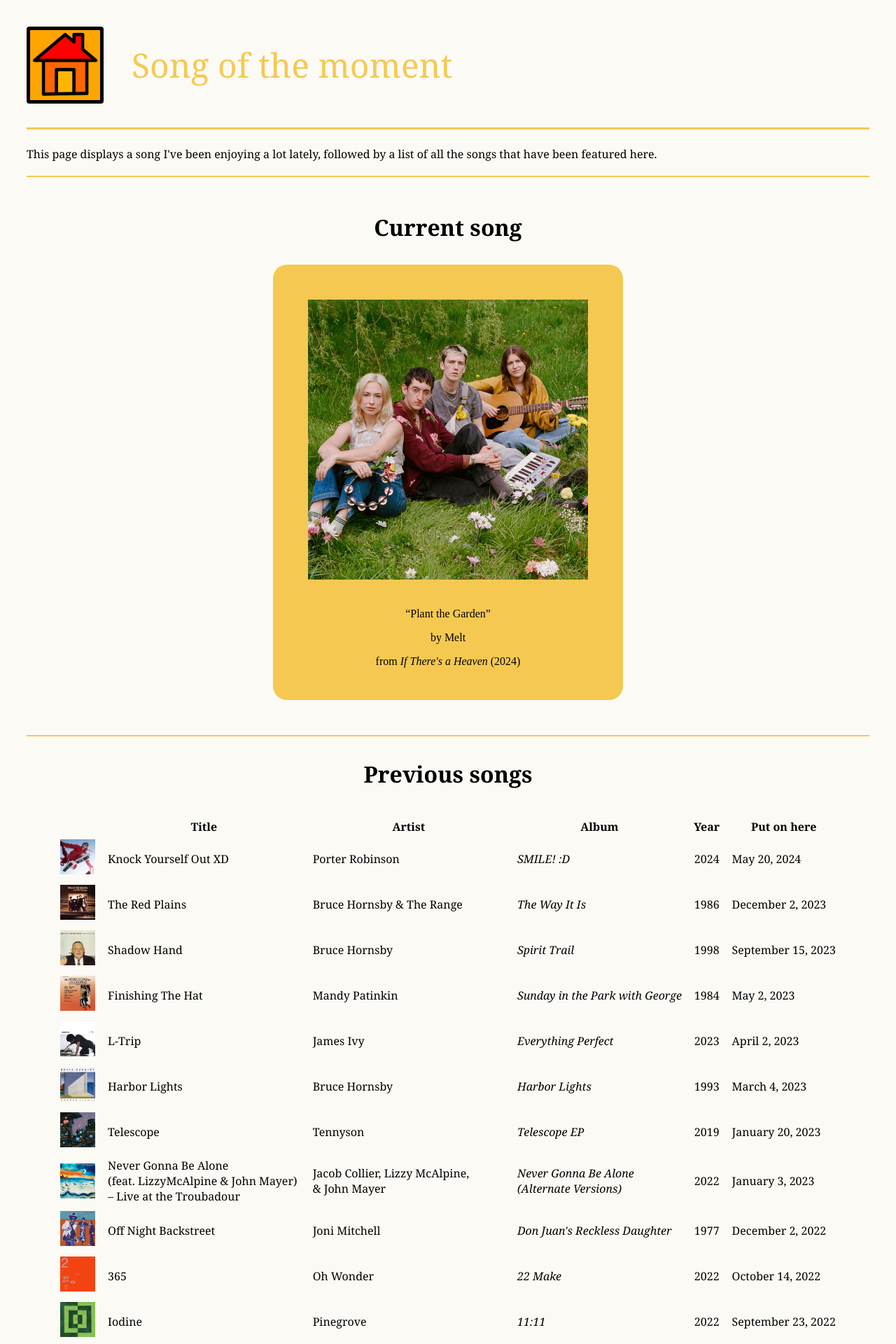
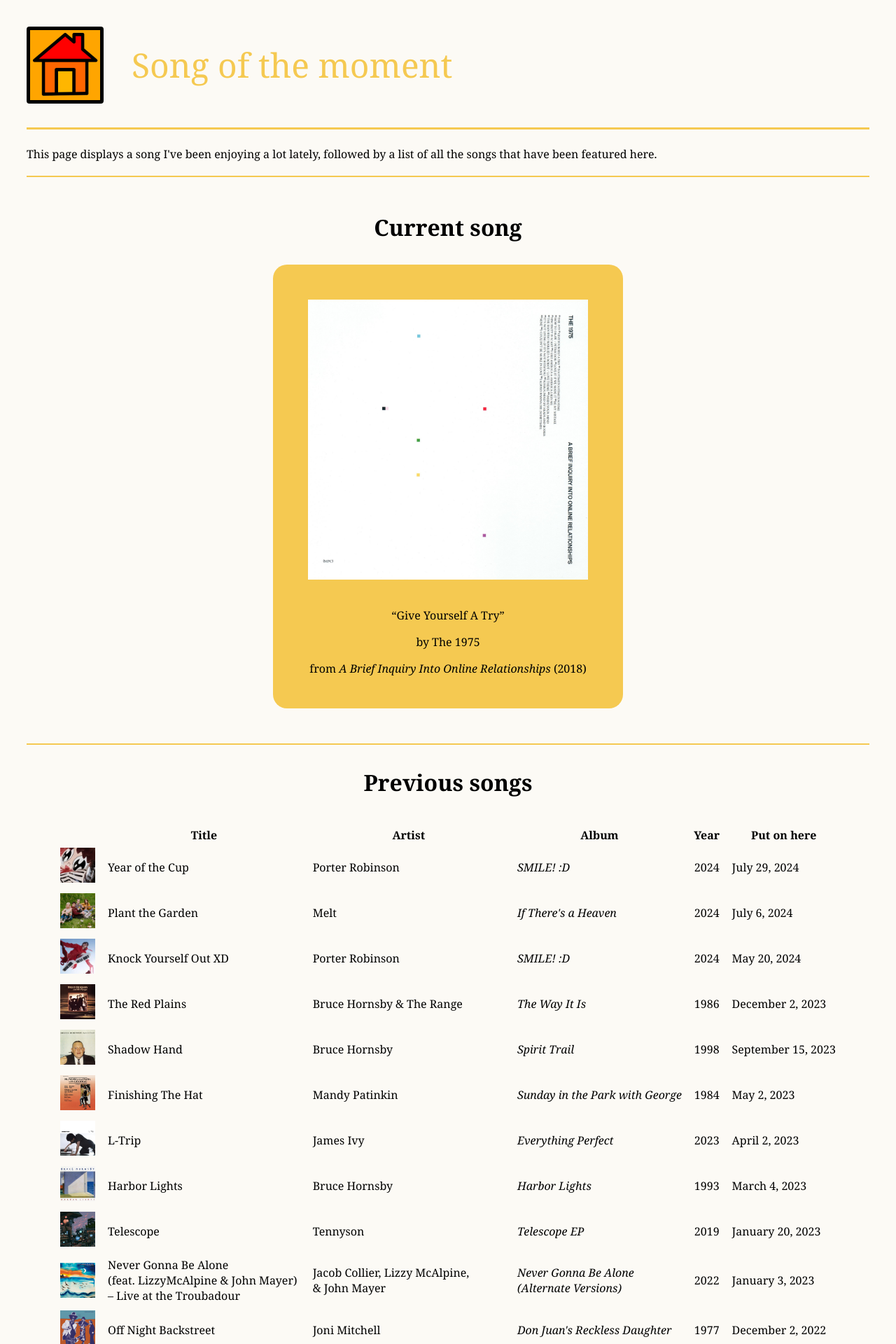
Before and after one commit to russotiro/russotiro.github.io, a Jekyll site: the page built from sotm/index.html, in a window 1280 px wide. Shown: the top 1920 px of the page at 70% size. Built offline with Jekyll 4.4.1, drawn with Linux system fonts in a browser that asks for light colours.

Commit message:
POTM and SOTM Jul 2024

```diff
--- a/assets/css/styles.css
+++ b/assets/css/styles.css
@@ -246,7 +246,7 @@ a.hide-link {
 }
 
 .the-info p {
-    font-family: "Century Schoolbook", Century, serif;
+    font-family: "Century Schoolbook", Georgia, Century, serif;
 }
 
 table.sotm-table {
--- a/potm/2024/index.html
+++ b/potm/2024/index.html
@@ -6,6 +6,10 @@ code: potm
 <div class="potm">
     <p>Some months have bonus pictures. Click a month's picture to access its bonus page, if it exists!</p>
     <hr style="height: 2.5px; margin-top: 25px">
+
+    <h4>July 2024</h4>
+    <img src="/assets/img/potm/Vine building.jpeg">
+    <hr>
 
     <h4>June 2024</h4>
     <img src="/assets/img/potm/goose house.JPEG">
--- a/sotm/index.html
+++ b/sotm/index.html
@@ -11,15 +11,15 @@ code: sotm
     <hr class="divider">
     <h3>Current song</h3>
     <div class="the-sotm">
-        <a href="https://www.youtube.com/watch?v=YVA40lT824w">
-            <img class="the-art" src="/assets/img/sotm/melt_if_there's_a_heaven.jpg" alt="Album art for song of the moment">
+        <a href="https://www.youtube.com/watch?v=zUzBfBqbSmc">
+            <img class="the-art" src="/assets/img/sotm/the_1975_a_brief_inquiry_into_online_relationships.png" alt="Album art for song of the moment">
         </a>
         <div class="the-info">
-            <p>&#8220;Plant the Garden&#8221;</p>
-            <p>by Melt</p>
-            <p>from <em>If There's a Heaven</em> (2024)</p>
+            <p>&#8220;Give Yourself A Try&#8221;</p>
+            <p>by The 1975</p>
+            <p>from <em>A Brief Inquiry Into Online Relationships</em> (2018)</p>
         </div>
-        <!-- July 6, 2024 -->
+        <!-- August 5, 2024 -->
     </div>
 
     <hr style="margin-top: 50px; height: 2px;">
@@ -36,7 +36,23 @@ code: sotm
             <th>Put on here</th>
         </tr>
         <tr>
-            <td><a href="https://www.youtube.com/watch?v=lzMkFIw8ETM"><img src="/assets/img/sotm/porter_robinson_smile!__d.jpg" alt="Album art for sotm"></a></td>
+            <td><a href="https://www.youtube.com/watch?v=IlRTPI8YO7o"><img src="/assets/img/sotm/porter_robinson_smile!__d.webp" alt="Album art for sotm"></a></td>
+            <td>Year of the Cup</td>
+            <td>Porter Robinson</td>
+            <td><em>SMILE! :D</em></td>
+            <td>2024</td>
+            <td>July 29, 2024</td>
+        </tr>
+        <tr>
+            <td><a href="https://www.youtube.com/watch?v=YVA40lT824w"><img src="/assets/img/sotm/melt_if_there's_a_heaven.jpg" alt="Album art for sotm"></a></td>
+            <td>Plant the Garden</td>
+            <td>Melt</td>
+            <td><em>If There's a Heaven</em></td>
+            <td>2024</td>
+            <td>July 6, 2024</td>
+        </tr>
+        <tr>
+            <td><a href="https://www.youtube.com/watch?v=lzMkFIw8ETM"><img src="/assets/img/sotm/porter_robinson_kyo.jpg" alt="Album art for sotm"></a></td>
             <td>Knock Yourself Out XD</td>
             <td>Porter Robinson</td>
             <td><em>SMILE! :D</em></td>
--- a/sotm/update_sotm.py
+++ b/sotm/update_sotm.py
@@ -28,14 +28,14 @@ The album art must be the most recently downloaded file in your Downloads folder
 ##################
 # helper functions
 
-art_root = "C:/Users/russo/Documents/GitHub/russotiro.github.io"
+art_root = "/Users/russellsotiropoulos/Documents/GitHub/russotiro.github.io"
 
 def album_art_link(new_info: list[str]):
     local_art_path = "/assets/img/sotm/"
     local_art_path += new_info[2] + "_" + new_info[3]
     local_art_path = local_art_path.lower().replace(" ", "_").replace(":", "_")
 
-    list_of_files = glob.glob("C:/Users/russo/Downloads/*")
+    list_of_files = glob.glob("/Users/russellsotiropoulos/Downloads/*")
     temp_art_path = max(list_of_files, key=os.path.getctime)
 
     file_ext = re.compile(r"\.\w+$").search(temp_art_path).group()
@@ -52,7 +52,7 @@ def album_art_link(new_info: list[str]):
 new_info = argv[1:]
 
 # append current date to new_info. insert link to album art in new_info
-new_info.append(date.today().strftime("%B %#d, %Y"))
+new_info.append(date.today().strftime("%B %-d, %Y"))
 new_info.insert(1, album_art_link(new_info))
 
 # patterns[0:5] are the regex patterns corresponding to new_info[0:5]
```
Also changed, not shown: Gemfile.lock, assets/img/sotm/melt_if_there's_a_heaven.jpg, assets/img/sotm/porter_robinson_kyo.jpg (renamed from assets/img/sotm/porter_robinson_smile!__d.jpg), assets/img/sotm/porter_robinson_smile!__d.webp (added), assets/img/sotm/the_1975_a_brief_inquiry_into_online_relationships.png (added), 1 other file.
